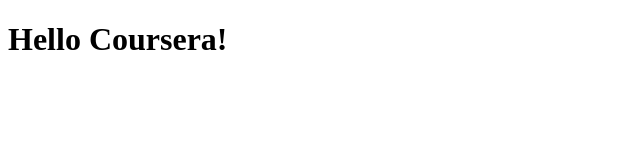
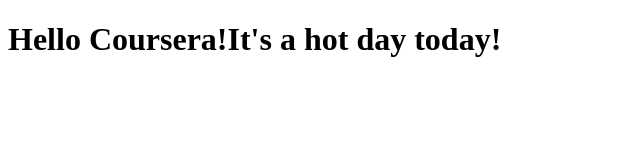
Before and after one commit to deddiebo/coursera-test, a plain HTML site: page site/index.html in a window 1280 px wide. Shown: the whole page, without its empty margins (0-640 px from the left). Drawn offline with Linux system fonts and the light colour scheme.

Commit message:
added hot comment

```diff
--- a/site/index.html
+++ b/site/index.html
@@ -4,6 +4,6 @@
 	<title>Hello Coursera!</title>
 </head>
 <body>
-<h1>Hello Coursera!</h1>
+<h1>Hello Coursera!It's a hot day today!</h1>
 </body>
 </html>
```
